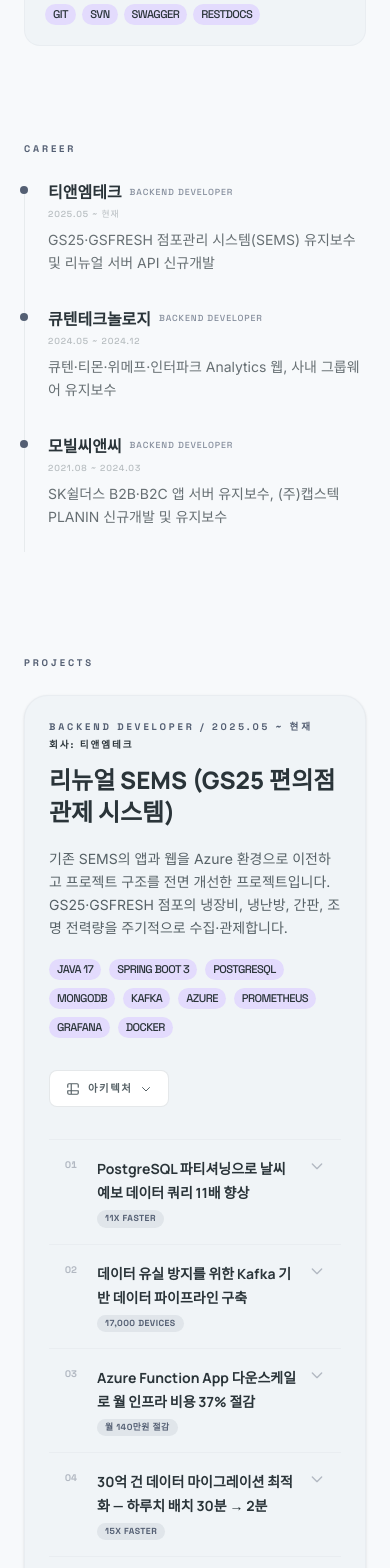
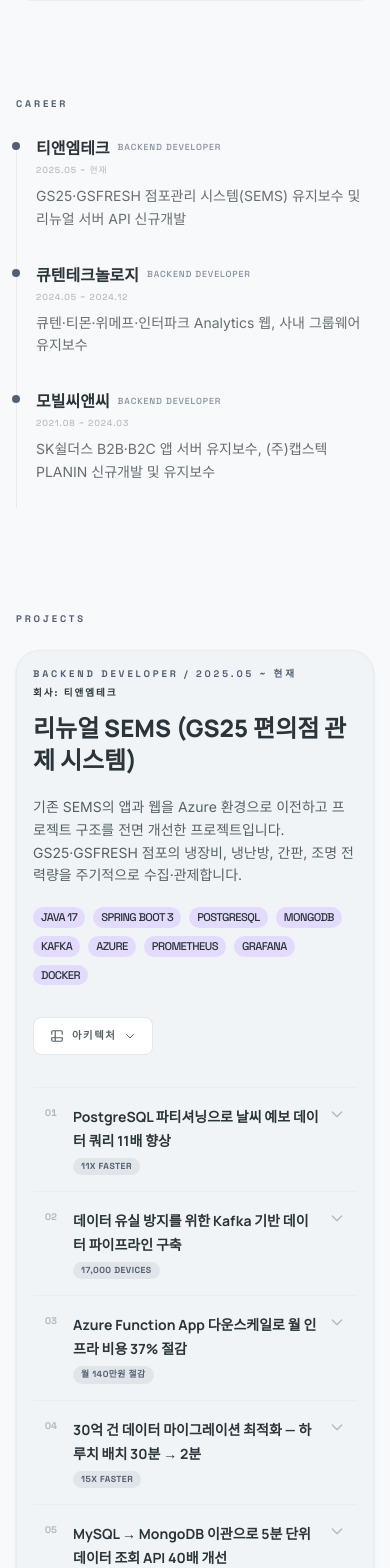
Before and after one commit to SangkiHan/portfolio, a React (Vite) app: page / in a window 390 px wide. Shown: the part 1340-2908 px from the top of the page. Built offline with nearby package versions, Linux system fonts and the light colour scheme.

Commit message:
fix 모비일 모드 기준 변경

```diff
--- a/src/App.tsx
+++ b/src/App.tsx
@@ -51,7 +51,7 @@
         </button>
       </nav>
 
-      <main className="max-w-4xl mx-auto px-6 pt-32 pb-32 space-y-24">
+      <main className="max-w-4xl mx-auto px-4 sm:px-6 pt-32 pb-32 space-y-24">
 
         {/* Hero */}
         <section>
@@ -126,7 +126,7 @@
           <div className="relative">
             <div className="absolute left-0 top-2 bottom-2 w-px bg-outline-variant/20" />
             {careers.map((c) => (
-              <div key={c.company} className="pl-6 sm:pl-8 pb-8 relative">
+              <div key={c.company} className="pl-5 sm:pl-8 pb-8 relative">
                 <div className="absolute left-[-4px] top-1.5 w-2 h-2 rounded-full bg-primary" />
                 <div className="flex flex-wrap items-center gap-2 sm:gap-3 mb-1">
                   <span className="font-manrope font-extrabold text-base sm:text-lg">{c.company}</span>
--- a/src/components/shared/Card.tsx
+++ b/src/components/shared/Card.tsx
@@ -8,7 +8,7 @@
 }
 
 export const Card = ({ meta, children, architectureSlot }: CardProps) => (
-  <div className="bg-surface-low rounded-3xl p-6 sm:p-10 border border-outline-variant/10 shadow-sm overflow-hidden">
+  <div className="bg-surface-low rounded-3xl p-4 sm:p-10 border border-outline-variant/10 shadow-sm overflow-hidden">
     <div className="mb-8">
       <div className="flex flex-wrap items-center gap-x-3 gap-y-1 mb-3">
         <span className="font-space font-bold text-[0.6rem] text-primary uppercase tracking-[0.3em]">
--- a/src/components/shared/ImprovementItem.tsx
+++ b/src/components/shared/ImprovementItem.tsx
@@ -11,7 +11,7 @@
   <div>
     <button
       onClick={onToggle}
-      className="w-full flex items-start gap-3 px-4 sm:px-6 py-4 cursor-pointer hover:bg-surface-lowest/50 rounded-xl transition-colors text-left"
+      className="w-full flex items-start gap-2 sm:gap-3 px-3 sm:px-6 py-4 cursor-pointer hover:bg-surface-lowest/50 rounded-xl transition-colors text-left"
     >
       <span className="font-space font-bold text-[0.6rem] text-primary/40 w-5 shrink-0 tabular-nums mt-0.5">
         {String(index + 1).padStart(2, '0')}
@@ -43,7 +43,7 @@
     </button>
 
     <div className={`overflow-hidden transition-all duration-500 ${isOpen ? 'max-h-[1500px] opacity-100' : 'max-h-0 opacity-0'}`}>
-      <div className="px-6 pb-6 pt-2 space-y-2">
+      <div className="px-3 sm:px-6 pb-4 sm:pb-6 pt-2 space-y-2">
         {improvement.details.map((detail, i) => (
           <div key={i} className="flex gap-3 text-sm text-on-variant leading-relaxed">
             <span className="text-primary/40 font-bold mt-0.5 shrink-0">·</span>
```
